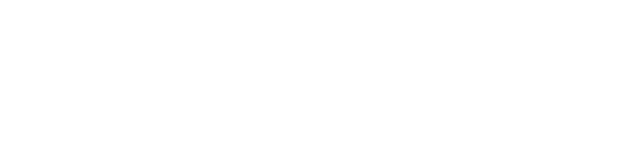
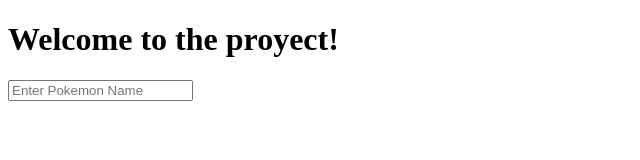
Before and after one commit to Onir1c/Javier-Yo-uvu, a plain HTML site: page index.html in a window 1280 px wide. Shown: the whole page, without its empty margins (0-640 px from the left). Drawn offline with Linux system fonts and the light colour scheme.

Commit message:
Primer movmiento basico

```diff
--- a/index.html
+++ b/index.html
@@ -5,5 +5,12 @@
     <meta name="viewport" content="width=device-width, initial-scale=1.0" />
     <title>Document</title>
   </head>
-  <body></body>
+  <body>
+    <h1>Welcome to the proyect!</h1>
+    <Form>
+      <input type="text" name="pokemon" placeholder="Enter Pokemon Name" />
+    </Form>
+
+
+  </body>
 </html>
```
